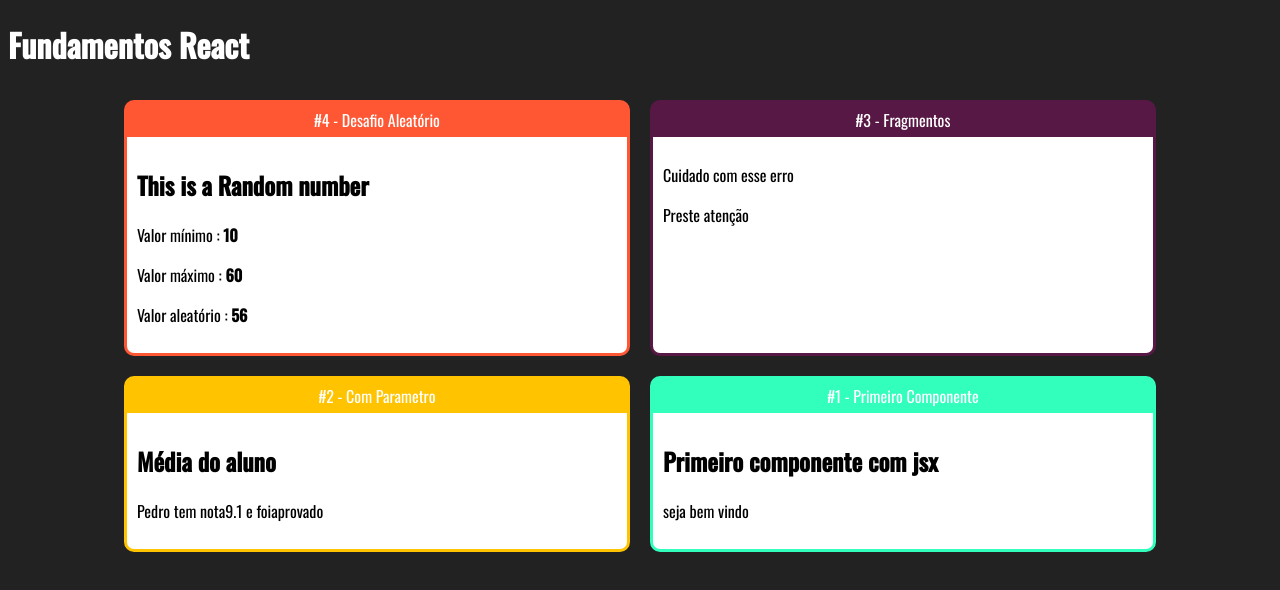
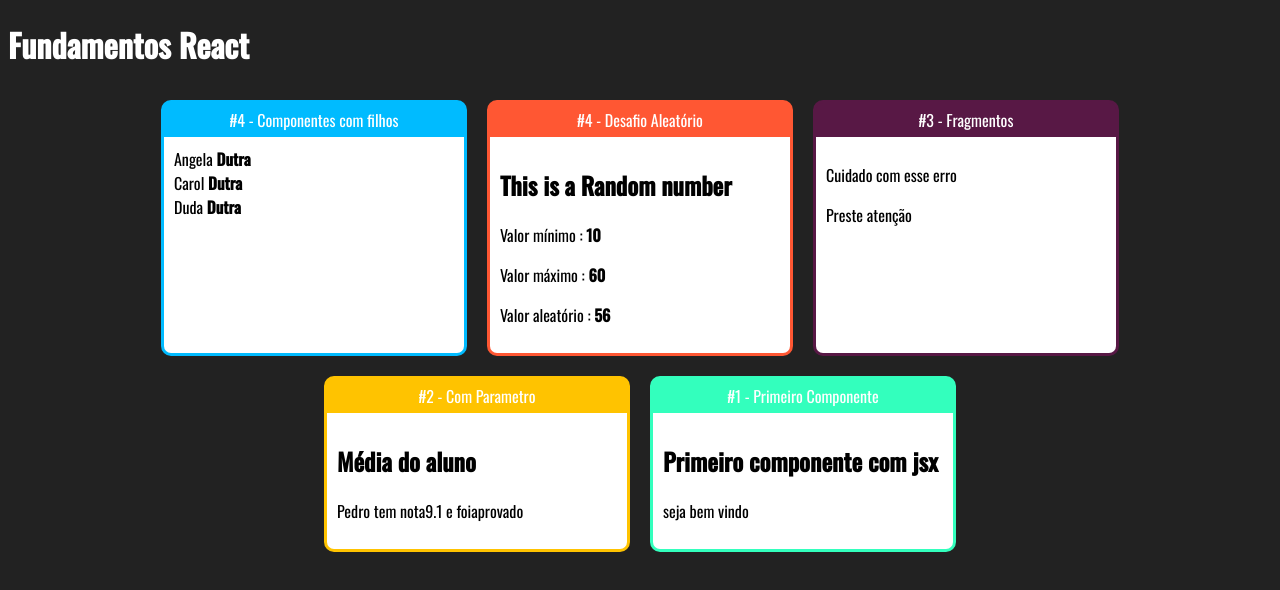
Before and after one commit to carolinadutras/udemy-react-redux, a React (Create React App) app in the folder fundamentos-react/: page / in a window 1280 px wide. Shown: the top 590 px of the page. Built offline with nearby package versions, Linux system fonts and the light colour scheme.

Commit message:
map in child components

```diff
--- a/fundamentos-react/src/App.jsx
+++ b/fundamentos-react/src/App.jsx
@@ -5,12 +5,22 @@
 import Fragmento from "./components/basicos/Fragment";
 import Aleatorio from "./components/basicos/Aleatorio";
 import Card from "./components/layout/Card";
+import Familia from './components/basicos/Familia';
+import FamiliaMembro from './components/basicos/FamiliaMembro'
 
 export default function App(props) {
   return (
     <div className="App">
       <h1>Fundamentos React</h1>
       <div className="Cards">
+      <Card titulo=" #4 - Componentes com filhos" color= '#00BBFF'>
+      <Familia sobrenome= 'Dutra' >
+         <FamiliaMembro nome='Angela'
+      />
+      <FamiliaMembro nome='Carol' />
+      <FamiliaMembro nome= 'Duda' />
+      </Familia>
+        </Card>
 
         <Card titulo=" #4 - Desafio Aleatório" color= '#FF5733'>
           <Aleatorio min={10} max={60} />
--- a/fundamentos-react/src/components/basicos/Familia.jsx
+++ b/fundamentos-react/src/components/basicos/Familia.jsx
@@ -1 +1,22 @@
-import React from 'react';
+import React ,{cloneElement}from "react";
+import FamiliaMembro from "./FamiliaMembro";
+export default (props) => {
+    console.log(typeof props.children.map)
+  return (
+    <div>
+
+        {props.children.map((child, i)=> {
+            return cloneElement(child, {...props, key: i })
+        })}
+
+
+        {/* {cloneElement(props.children, props)} */}
+        {/* {Array(10).fill(7)} */}
+        {/* {30*10} */}
+      {/* <FamiliaMembro nome='Angela' sobrenome=
+      {props.sobrenome}/>
+      <FamiliaMembro nome='Carol' {...props}/>
+      <FamiliaMembro nome= 'Duda' sobrenome='Chiosi'/> */}
+    </div>
+  );
+};
--- a/fundamentos-react/src/components/basicos/FamiliaMembro.jsx
+++ b/fundamentos-react/src/components/basicos/FamiliaMembro.jsx
@@ -0,0 +1,9 @@
+import React from 'react';
+
+export default props=>{
+    return(
+        <div>
+            {props.nome} <strong>{props.sobrenome}</strong>
+        </div>
+    )
+}
--- a/fundamentos-react/src/components/layout/Card.css
+++ b/fundamentos-react/src/components/layout/Card.css
@@ -5,8 +5,8 @@
   margin: 10px;
   display:flex;
   flex-direction: column;
-  min-width:500px;
-  max-width:500px;
+  min-width:300px;
+  max-width:300px;
 }
 
 .Card .Title {
```
